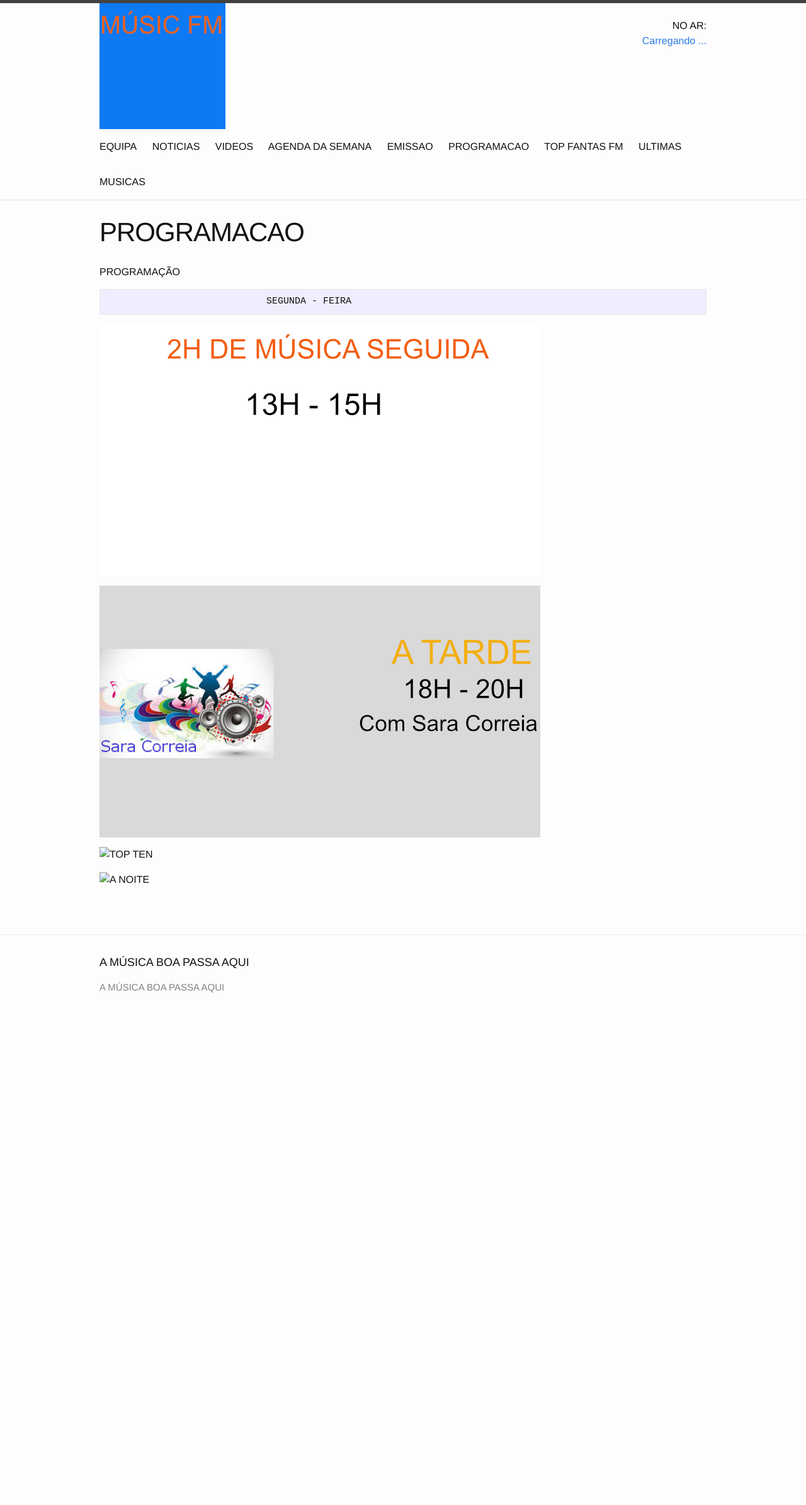
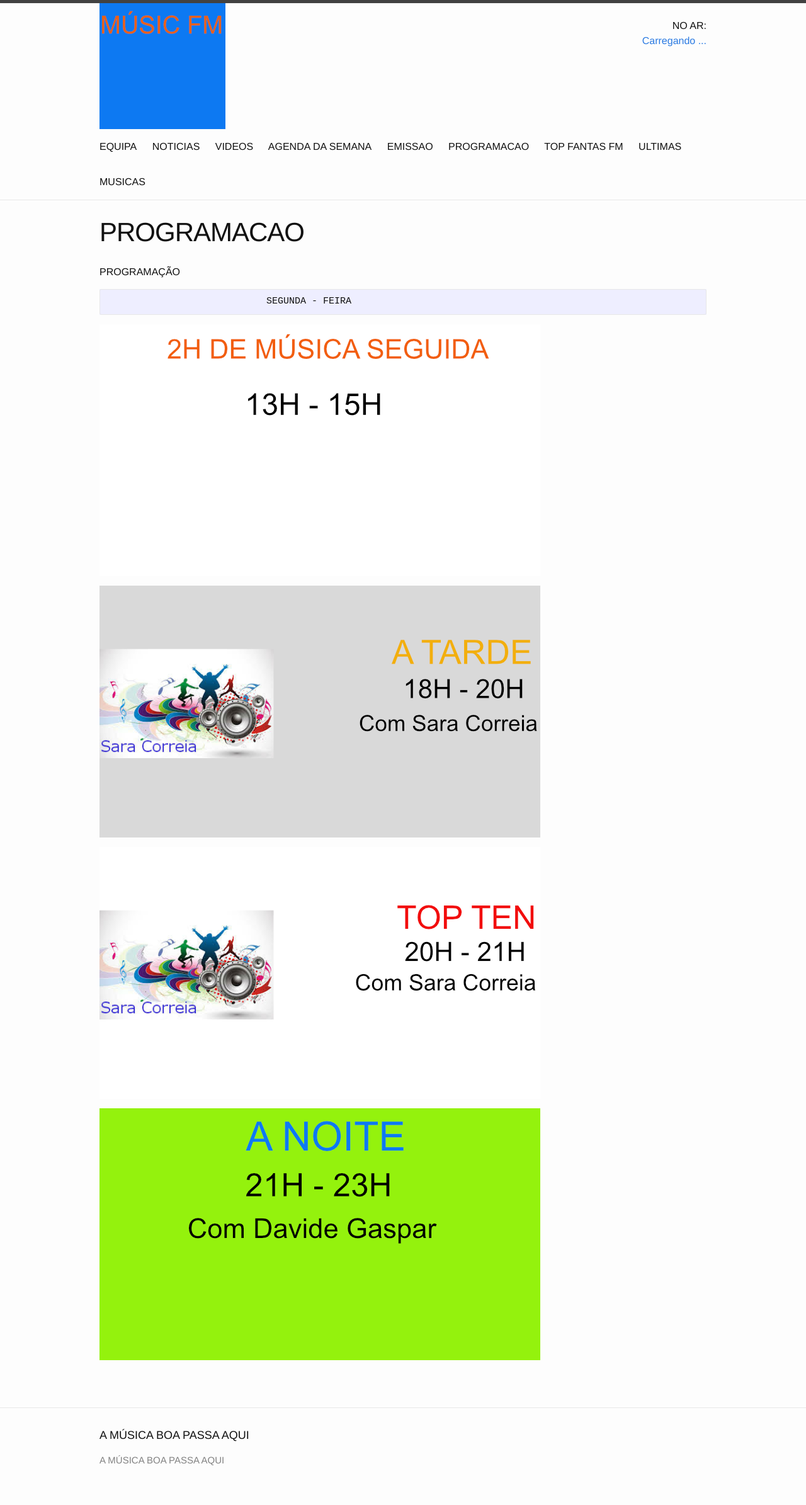
Before and after one commit to davidegaspar/nonstop, a Jekyll site: the page built from site/programacao.md, in a window 1280 px wide. Shown: the whole page at 63% size. Built offline with Jekyll 4.4.1, drawn with Linux system fonts in a browser that asks for light colours; before the commit the page ends 1640 px from its top, so only the background shows below that.

Commit message:
danielgaspar enviar

```diff
--- a/site/programacao.md
+++ b/site/programacao.md
@@ -11,9 +11,9 @@ PROGRAMAÇÃO
 
 ![A TARDE](/imagens/atarde.png)
 
-![TOP TEN](/imagnes/topten.png)
+![TOP TEN](/imagens/topten.png)
 
-![A NOITE](/imagnes/aanoite.png)
+![A NOITE](/imagens/aanoite.png)
 
 
 
```
